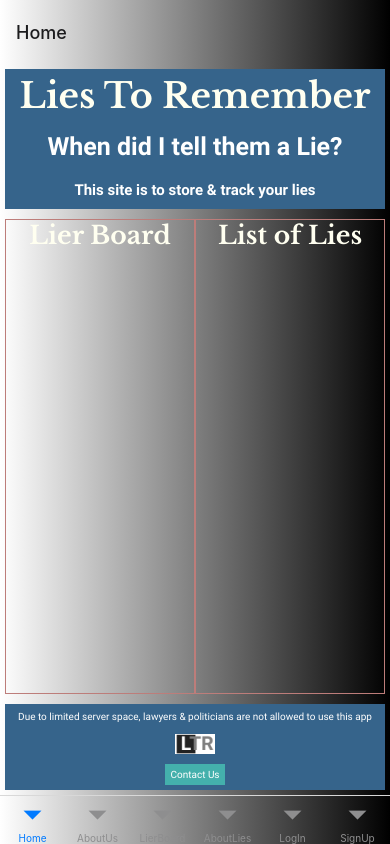
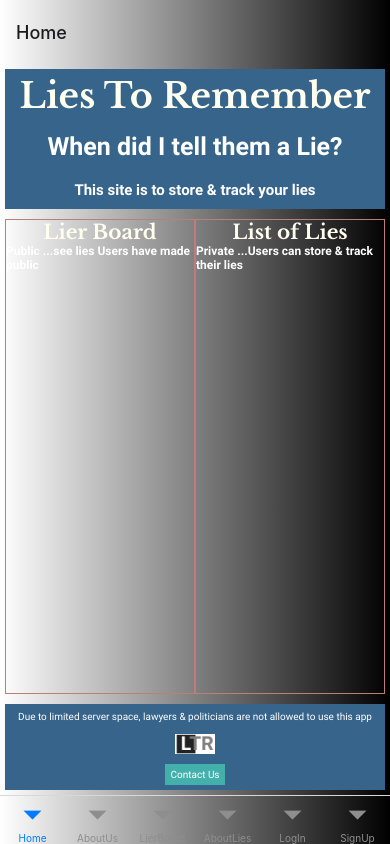
Before and after one commit to psteingh/LTRapp, a React Native app: screen /Home in a window 390 px wide. Built offline with nearby package versions, Linux system fonts and the light colour scheme.

Commit message:
ltrapp05131112

```diff
--- a/home/homemid.js
+++ b/home/homemid.js
@@ -7,9 +7,13 @@ function HomeMid() {
         <View style={styles.homeMidContainer}>
             <View style={styles.homeMidChildContainer}>
             <Text style={styles.homeMidTitle}>Lier Board</Text>
+            <Text style={styles.homeMidDescription}>
+            Public ...see lies Users have made public</Text>
             </View>
             <View style={styles.homeMidChildContainer}>
             <Text style={styles.homeMidTitle}>List of Lies</Text>
+            <Text style={styles.homeMidDescription}>
+            Private ...Users can store & track their lies</Text>
             </View>
         </View>
     );
@@ -31,7 +35,12 @@ const styles = StyleSheet.create({
     },
     homeMidTitle: {
         color: Colors.primaryOffWhite,
-        fontSize: 25,
+        fontSize: 20,
         fontFamily: 'LibreBaskervilleBold'
+    },
+    homeMidDescription: {
+        color: Colors.primaryWhite,
+        fontSize: 12,
+        fontFamily: 'RobotoBold'
     }
 });
```
